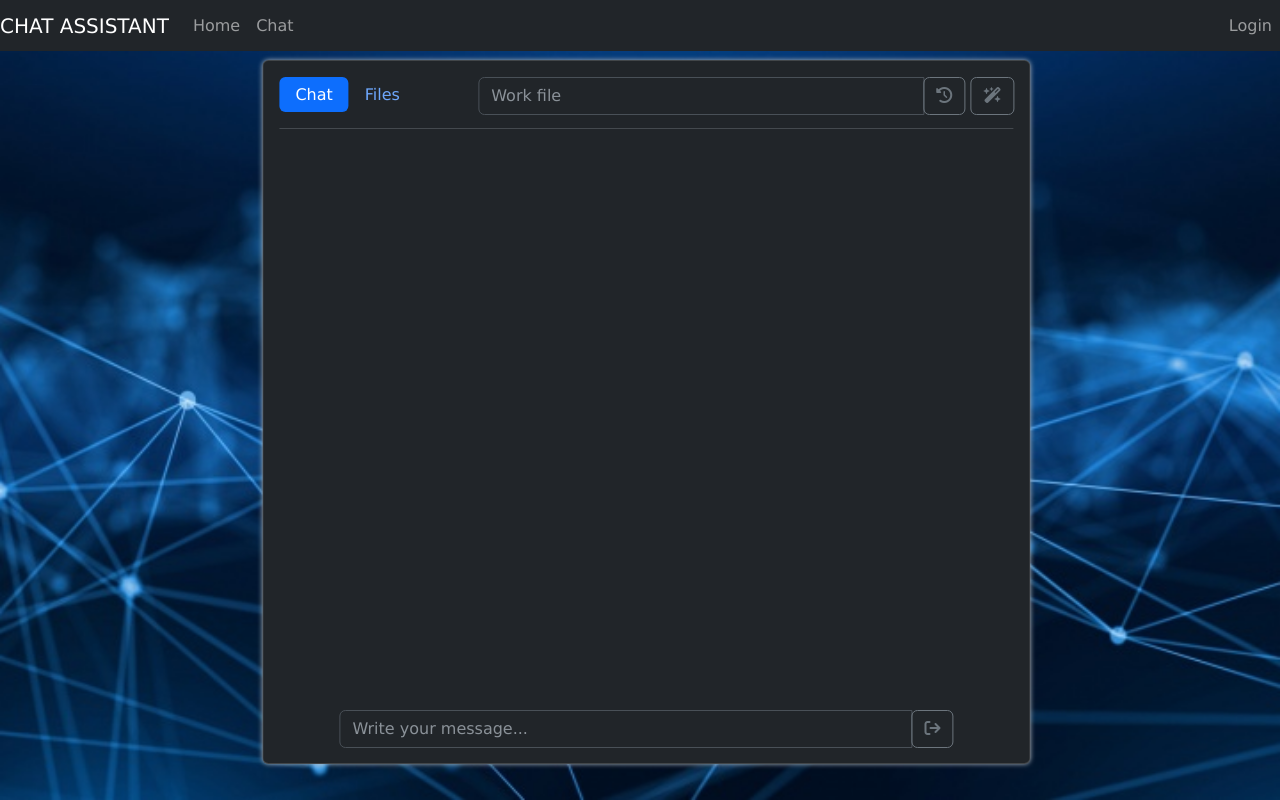
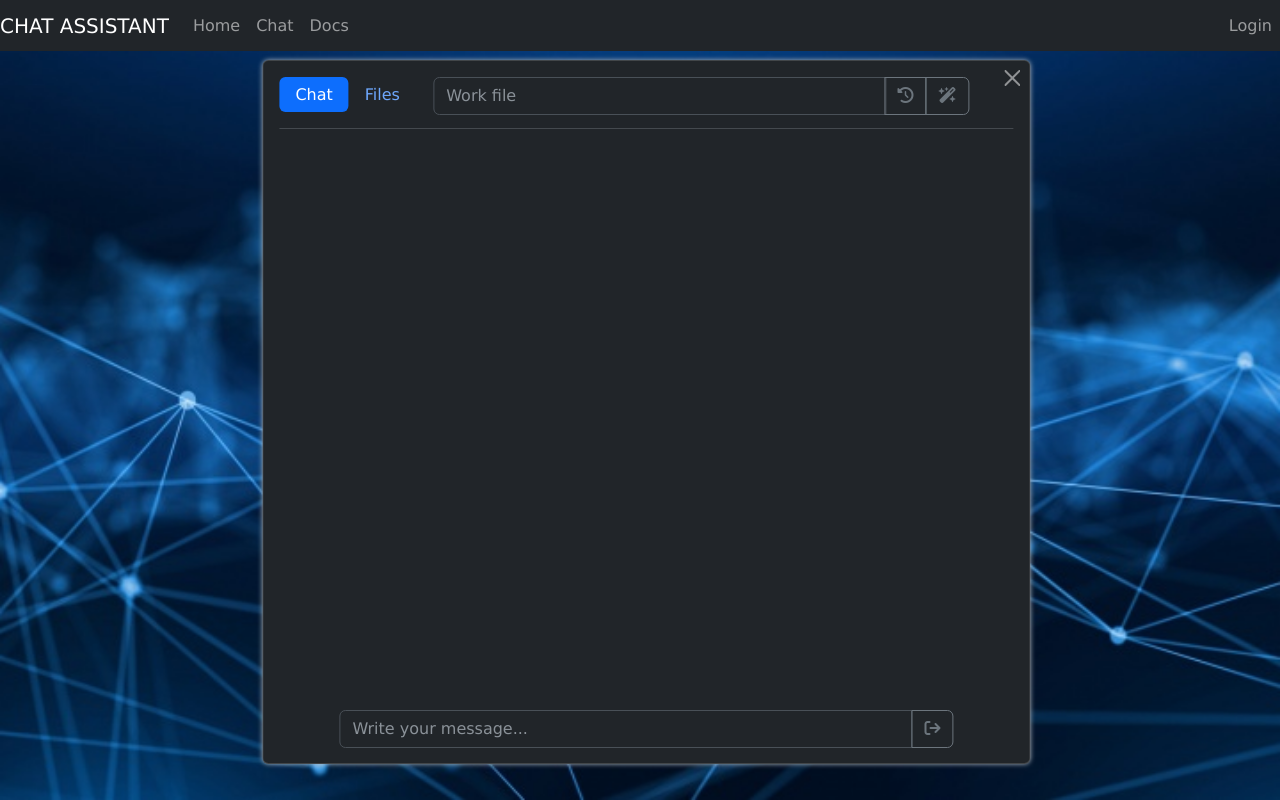
Before and after one commit to alex-kondr/Guru-analyzer_of_books, a FastAPI app: page /chat in a window 1280 px wide. Run offline with FastAPI, Linux system fonts and the light colour scheme; parts of the project's set-up code (start-up, migrations or seed data) failed here and were passed over; some libraries are stand-ins or nearby versions.

Commit message:
minor improvements

```diff
--- a/static/css/chat.css
+++ b/static/css/chat.css
@@ -36,8 +36,29 @@
 
 .work-file {
     position: absolute;
-    right: 15px;
+    right: 60px;
     width: 70%;
+}
+
+.swal-modal {
+    background-color: #1A1C1F;
+    font-size: 16px;
+    box-shadow: 0 1px 1px rgba(0, 0, 0, 0.21);
+    margin-bottom: 28px;
+    border: 3px solid #0a53be;
+}
+
+.swal-text {
+    background-color: #1A1C1F;
+    text-align: center;
+    color: #c6c7c8;
+}
+
+.swal-button {
+    padding: 7px 19px;
+    border-radius: 4px;
+    background-color: #0a58ca;
+    font-size: 12px;
 }
 
 #chat-form {
@@ -71,23 +92,9 @@
     display: none;
 }
 
-.swal-modal {
-    background-color: #1A1C1F;
-    font-size: 16px;
-    box-shadow: 0 1px 1px rgba(0, 0, 0, 0.21);
-    margin-bottom: 28px;
-    border: 3px solid #0a53be;
+#btn_close {
+    position: absolute;
+    top: 5px;
+    right: 5px;
+    /*margin-left: 5px;*/
 }
-
-.swal-text {
-    background-color: #1A1C1F;
-    text-align: center;
-    color: #c6c7c8;
-}
-
-.swal-button {
-    padding: 7px 19px;
-    border-radius: 4px;
-    background-color: #0a58ca;
-    font-size: 12px;
-}
--- a/static/js/files.js
+++ b/static/js/files.js
@@ -98,9 +98,9 @@ async function sendFile(file) {
 }
 
 function selectFile(file_id, file_name) {
-    // const work_file = document.getElementById("work_file");
     work_file.setAttribute("data-bs-id", String(file_id));
     work_file.value = file_name;
+    global_mdg.replaceChildren();
 }
 
 btn_history.onclick = async function (e) {
@@ -184,7 +184,7 @@ async function showHistory(history) {
 }
 
 function createHistoryMessage(rec) {
-    const messages = [{"sender": true, "text": rec.question},
+    const messages = [{"sender": true, "text": rec.question, "date": rec.created_at},
         {"sender": false, "text": rec.answer, "date": rec.created_at}];
     messages.forEach(msg => printMessage(msg));
 }
--- a/templates/base.html
+++ b/templates/base.html
@@ -76,6 +76,9 @@
       <li class="nav-item">
         <a class="nav-link" href="/chat">Chat</a>
       </li>
+      <li class="nav-item">
+        <a class="nav-link" href="/docs" target="_blank">Docs</a>
+      </li>
     </ul>
   </div>
   <div class="collapse navbar-collapse">
--- a/templates/chat.html
+++ b/templates/chat.html
@@ -43,6 +43,7 @@
           <input type="text" class="form-control" value=""
                  id="work_file" data-bs-id="" placeholder="Work file" readonly>
           <div class="input-group-append">
+          </div>
           <button class="btn btn-outline-secondary" id="btn_history">
             <i class="fa fa-history" id="get_history"></i>
           </button>
@@ -50,9 +51,10 @@
             <i class="fa fa-wand-magic-sparkles" id="get_summary"></i>
           </button>
         </div>
-        </div>
       </li>
     </ul>
+    <button type="button" class="btn-close" id="btn_close"
+            onclick="window.location.href = '\\';"></button>
     <hr>
     <div class="tab-content" id="pills-tabContent">
       <div class="tab-pane fade show active" id="pills-home" role="tabpanel" aria-labelledby="pills-home-tab">
@@ -61,12 +63,10 @@
         <form class="form-inline" id="chat-form">
           <div class="input-group" id="chat_input">
             <input type="text" class="form-control" id="msg_input" placeholder="Write your message...">
-            <div class="input-group-append">
             <button class="btn btn-outline-secondary" id="btn_submit">
               <i class="fa fa-sign-out" id="send_glyph"></i>
               <i class="spinner-border spinner-border-sm" id="send_spin"></i>
             </button>
-            </div>
           </div>
         </form>
       </div>
@@ -80,10 +80,8 @@
                   <form class="form-inline" id="filter-form">
                     <div class="input-group" id="filter_input">
                       <input type="search" class="form-control" id="filter_str" placeholder="Search">
-                      <div class="input-group-append">
                       <button class="btn btn-outline-success text-nowrap" id="btn_search">
-                        <span class="btn-label"><i class="fa fa-refresh"></i></span> Refresh</button>
-                      </div>
+                        <span class="btn-label"><i class="fa fa-refresh"></i></span></button>
                     </div>
                   </form>
                   <div class='d-flex justify-content-end'>
```
Also changed, not shown: static/js/chat.js (line endings or trailing spaces). Lines whose indentation alone changed are shown as unchanged.
